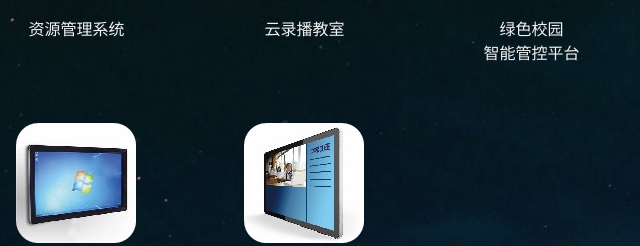
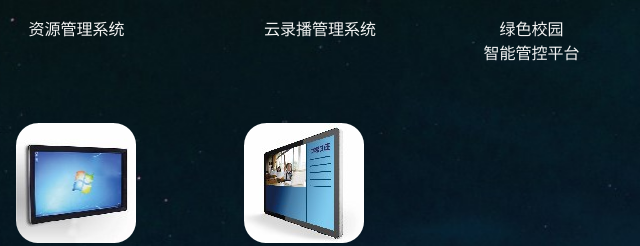
Before and after one commit to anaybaker/inposs_demo, a plain HTML site: page index.html in a window 1280 px wide. Shown: the part 289-535 px from the top of the page, 79-719 px from the left. Drawn offline with Linux system fonts and the light colour scheme.

Commit message:
Update index.html

```diff
--- a/index.html
+++ b/index.html
@@ -172,7 +172,7 @@ browserRedirect();
             <div id="u22_div" class=""></div>
             <!-- Unnamed () -->
             <div id="u23" class="text" style="visibility: visible;">
-              <p><span style="font-family:'微软雅黑 Regular', '微软雅黑';">云录播教室</span></p>
+              <p><span style="font-family:'微软雅黑 Regular', '微软雅黑';">云录播管理系统</span></p>
             </div>
           </div>
         </div>
```
